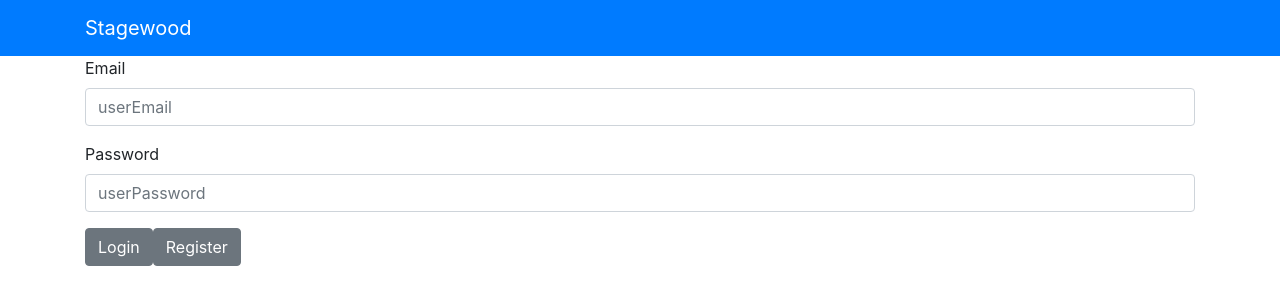
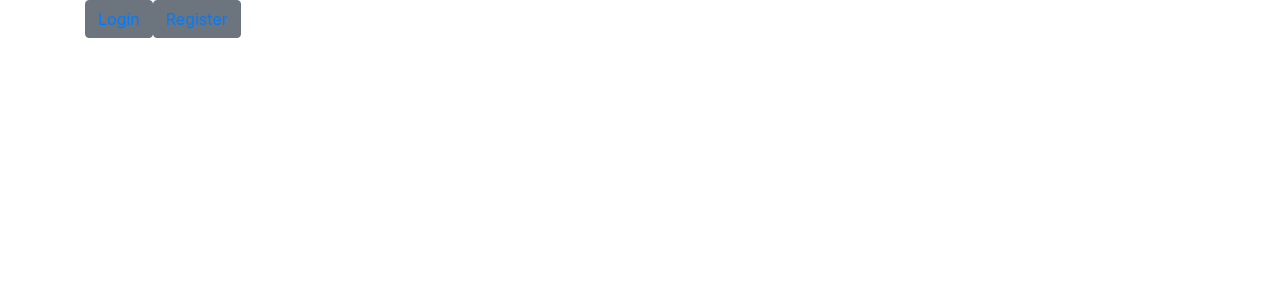
Before and after one commit to Cjir/LoginAndRegisterFormReact, a React (Create React App) app: page /register in a window 1280 px wide. Shown: the top 304 px of the page. Built offline with nearby package versions, Linux system fonts and the light colour scheme.

Commit message:
React Router - Navigation Between Login and Register Component

```diff
--- a/src/App.js
+++ b/src/App.js
@@ -1,23 +1,38 @@
 import React, { Component } from 'react';
-import { Navbar, NavbarBrand } from 'reactstrap';
-import { BrowserRouter } from 'react-router-dom';
+import { BrowserRouter as Router, Switch, Route, Redirect } from 'react-router-dom';
 import Login from './components/LoginComponent';
+import Register from './components/RegisterComponent';
 
 class App extends Component {
   render() {
+
+
+    const LoginPage = () => {
+      return (
+        <Login />
+      );
+    };
+    const RegisterPage = () => {
+      return (
+        <Register />
+      );
+    };
+
     return (
-      <BrowserRouter>
+      <Router>
         <div className="App">
-          <Navbar dark color="primary">
-            <div className="container">
-              <NavbarBrand href="/">
-                Stagewood
-              </NavbarBrand>
-            </div>
-          </Navbar>
-          <Login />
+
+          <Switch>
+          <Route path='/login' component={LoginPage} />
+          <Route path='/register' component={RegisterPage} />
+          <Redirect to='/login' />
+        </Switch>
         </div>
-      </BrowserRouter>
+
+        {/* App broswer router path for navigation */}
+
+
+      </Router>
     )
   }
 }
--- a/src/components/LoginComponent.jsx
+++ b/src/components/LoginComponent.jsx
@@ -1,10 +1,12 @@
 import React, { Component } from 'react';
 import { Button, Form, FormGroup, Label, Input } from 'reactstrap';
+import { Link } from 'react-router-dom';
 
 class Login extends Component {
     constructor(props) {
         super(props);
     }
+
     render() {
         return (
             <div className="container">
@@ -18,8 +20,12 @@ class Login extends Component {
                         <Input type="password" name="password" id="userPassword" placeholder="userPassword" />
                     </FormGroup>
                 </Form>
-                <Button type="submit" className="btn">Login</Button>
-                <Button className="btn">Register</Button>
+                <Button type="submit" className="btn">
+                    <Link to="/login">Login</Link>
+                </Button>
+                <Button className="btn">
+                    <Link to="/register">Register</Link>
+                </Button>
             </div>
         )
     }
--- a/src/components/RegisterComponent.jsx
+++ b/src/components/RegisterComponent.jsx
@@ -1,14 +1,21 @@
 import React, { Component } from 'react';
-import { Button, Form, FormGroup, Label, Input } from 'reactstrap';
+import { Button, } from 'reactstrap';
+import { Link } from 'react-router-dom';
 
 class Register extends Component {
     constructor(props) {
         super(props);
     }
+
     render() {
         return (
             <div className="container">
-                <Button className="btn" href="./Register">Register</Button>
+                <Button type="submit" className="btn">
+                    <Link to="/login">Login</Link>
+                </Button>
+                <Button className="btn">
+                    <Link to="/register">Register</Link>
+                </Button>
             </div>
         )
     }
```
